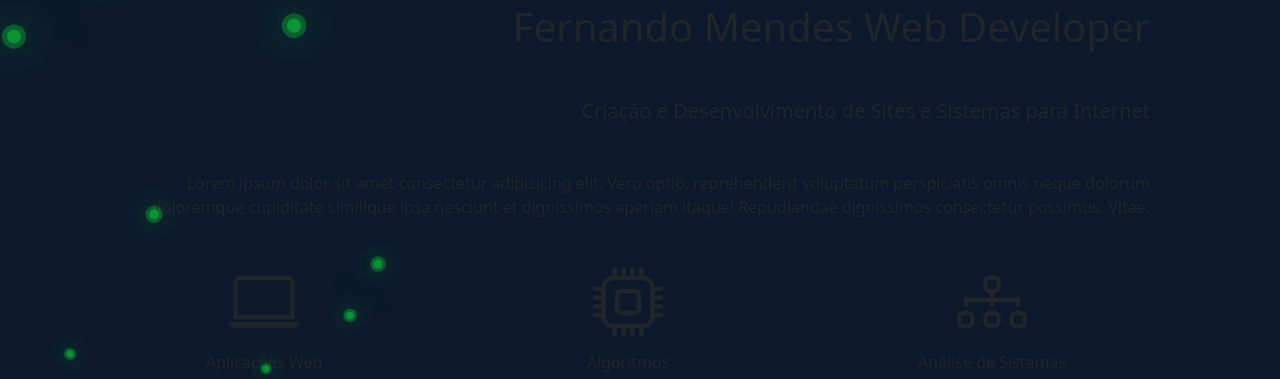
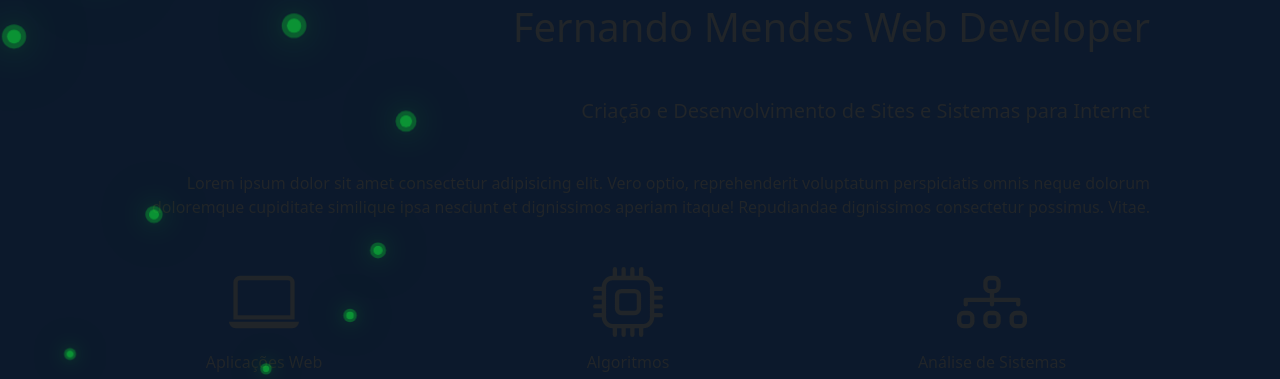
Before and after one commit to Fat83dotcom/MySite, a Django app: template Core/templates/site/index.html in a window 1280 px wide. Shown: the part 145-524 px from the top of the page. Run offline with Django 3.2, Linux system fonts and the light colour scheme; the template is opened without the code that fills it, so the values that code supplies are empty.

Commit message:
Adicção de mais 2 bubbles.

```diff
--- a/Core/templates/site/index.html
+++ b/Core/templates/site/index.html
@@ -44,8 +44,8 @@
             <span style="--i:35"></span>
             <span style="--i:17"></span>
             <span style="--i:6"></span>
-            <span style="--i:7"></span>
-            <span style="--i:21"></span>
+            <span style="--i:30"></span>
+            <span style="--i:10"></span>
         </div>
     </div>
     <script src="{% static '/js/bubblesChangeOpacity.js'%}"></script>
```
